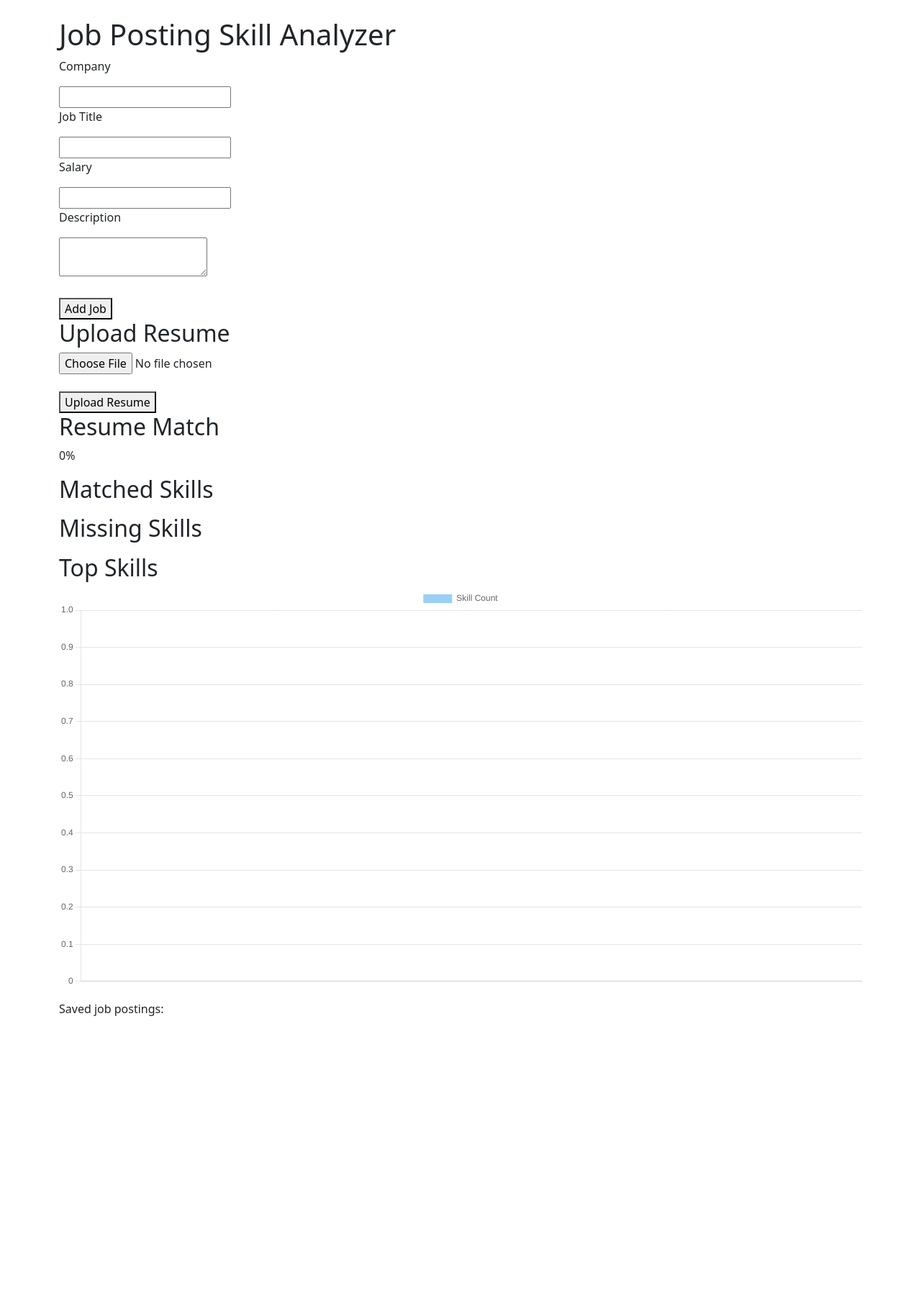
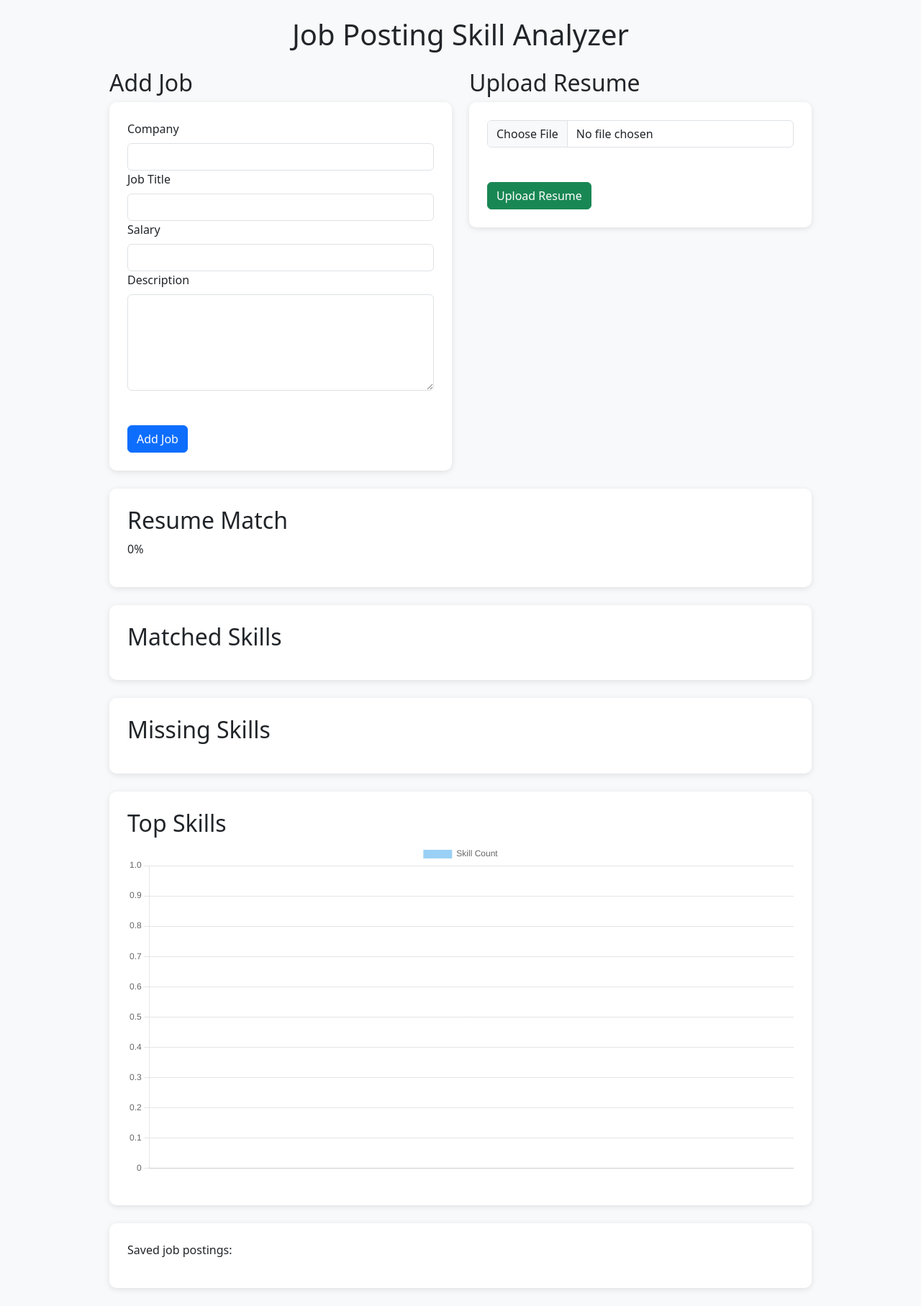
Before and after one commit to zajjhay19/job-posting-skill-analyzer, a Flask app: page / in a window 1280 px wide. Shown: the whole page at 72% size. Before the commit the page ends 1412 px from the top, so only its background shows below. Run offline with Flask 3, Linux system fonts and the light colour scheme; data that the repository does not hold is empty.

Commit message:
Ui Update

```diff
--- /dev/null
+++ b/static/style.css
@@ -0,0 +1,24 @@
+body{
+    background-color: #f8f9fa;;
+}
+
+.dashboard-card{
+
+    background-color: white;
+
+    padding: 25px;
+
+    border-radius: 10px;
+
+    box-shadow: 0px 2px 8px rgba( 0, 0, 0, 0.10);
+
+    margin-bottom: 25px;
+
+}
+
+/* Controls how wide the main page content can become. */
+.container {
+
+    max-width: 1000px;
+
+}
--- a/templates/index.html
+++ b/templates/index.html
@@ -7,79 +7,181 @@
     <meta charset="UTF-8">
 
     <!-- Makes the page responsive instead of displaying like a desktop page on mobile. -->
-    <meta name="viewport" content="width=device-width, initial-scale=1">
+    <meta
+        name="viewport"
+        content="width=device-width, initial-scale=1"
+    >
+
     <title>Job Posting Skill Analyzer</title>
 
     <!-- Loads Bootstrap's ready-made design classes. -->
     <link
         href="https://cdn.jsdelivr.net/npm/bootstrap@5.3.7/dist/css/bootstrap.min.css"
-        rel ="stylesheet"
+        rel="stylesheet"
     >
-    <!-- Loads Chart.js so the skills chart can still be created. -->
+
+    <!-- Loads the custom CSS file from the static folder. -->
+    <link
+        rel="stylesheet"
+        href="{{ url_for('static', filename='style.css') }}"
+    >
+
+    <!-- Loads Chart.js so the skills chart can be created. -->
     <script src="https://cdn.jsdelivr.net/npm/chart.js"></script>
 
 </head>
 
+<body>
 
-<body>
     <div class="container mt-4">
-    <h1>Job Posting Skill Analyzer</h1>
+
+        <h1 class="text-center mb-4">
+            Job Posting Skill Analyzer
+        </h1>
+
         {% with messages = get_flashed_messages() %}
 
             {% if messages %}
 
                 {% for message in messages %}
 
-                    <p>{{ message }}</p>
+                    <p>
+                        {{ message }}
+                    </p>
 
                 {% endfor %}
 
             {% endif %}
 
-        {%endwith %}
+        {% endwith %}
 
-        <form action="/add" method="POST">
+        <div class="row">
 
+            <div class="col-md-6">
 
-            <p>Company</p>
-            <input type="text" name="company" required>
+                <h2>
+                    Add Job
+                </h2>
 
-            <p>Job Title</p>
-            <input type="text" name="job_title" required>
+                <form
+                    action="/add"
+                    method="POST"
+                    class="dashboard-card"
+                >
 
-            <p>Salary</p>
-            <input type="text" name="salary" >
+                    <label class="form-label">
+                        Company
+                    </label>
 
-            <p>Description</p>
-            <textarea name="description" required></textarea>
+                    <input
+                        type="text"
+                        name="company"
+                        class="form-control"
+                        required
+                    >
+
+                    <label class="form-label">
+                        Job Title
+                    </label>
+
+                    <input
+                        type="text"
+                        name="job_title"
+                        class="form-control"
+                        required
+                    >
+
+                    <label class="form-label">
+                        Salary
+                    </label>
+
+                    <input
+                        type="text"
+                        name="salary"
+                        class="form-control"
+                        required
+                    >
+
+                    <label class="form-label">
+                        Description
+                    </label>
+
+                    <textarea
+                        name="description"
+                        class="form-control"
+                        rows="5"
+                        required
+                    ></textarea>
 
                     <br><br>
 
-            <button type="submit">Add Job</button>
+                    <button
+                        type="submit"
+                        class="btn btn-primary"
+                    >
+                        Add Job
+                    </button>
 
                 </form>
-    <h2>Upload Resume</h2>
 
-    <form action="/upload_resume"
+            </div>
+
+            <div class="col-md-6">
+
+                <h2>
+                    Upload Resume
+                </h2>
+
+                <form
+                    action="/upload_resume"
                     method="POST"
-            enctype="multipart/form-data">
+                    enctype="multipart/form-data"
+                    class="dashboard-card"
+                >
 
-            <input type="file" name="resume"  required>
+                    <input
+                        type="file"
+                        name="resume"
+                        class="form-control"
+                        required
+                    >
 
                     <br><br>
 
-            <button type="submit">
+                    <button
+                        type="submit"
+                        class="btn btn-success"
+                    >
                         Upload Resume
                     </button>
 
                 </form>
-    <h2>Resume Match</h2>
 
-    <p>{{ match_percentage }}%</p> <!--Displays the percentage of job market skills that are already on the resume.-->
+            </div>
 
-    <h2>Matched Skills</h2>
+        </div>
+
+
+        <div class="dashboard-card">
+
+        <h2>
+            Resume Match
+        </h2>
+
+        <!-- Displays the percentage of job market skills already found on the resume. -->
+        <p>
+            {{ match_percentage }}%
+        </p>
+
+        </div>
+
+         <div class="dashboard-card">
+        <h2>
+            Matched Skills
+        </h2>
 
         <ul>
+
             {% for skill in matched_skills %}
 
                 <li>
@@ -87,11 +189,19 @@
                 </li>
 
             {% endfor %}
+
         </ul>
 
-    <h2>Missing Skills</h2>
+        </div>
+
+        <div class="dashboard-card">
+
+        <h2>
+            Missing Skills
+        </h2>
 
         <ul>
+
             {% for skill in prioritized_missing_skills %}
 
                 <li>
@@ -99,51 +209,82 @@
                 </li>
 
             {% endfor %}
+
         </ul>
 
-    <h2>Top Skills</h2>
+        </div>
 
-    <canvas id = "skillsChart"></canvas>
+
+         <div class="dashboard-card">
+        <h2>
+            Top Skills
+        </h2>
+
+        <canvas id="skillsChart"></canvas>
 
         <ul>
+
             {% for skill in skill_counts %}
+
                 <li>
                     {{ skill["skill"] }} - {{ skill["count"] }}
                 </li>
+
             {% endfor %}
+
         </ul>
+        </div>
 
-    <p>Saved job postings:</p>
+        <div class="dashboard-card">
+        <p>
+            Saved job postings:
+        </p>
 
         <ul>
+
             {% for job in jobs %}
+
                 <li>
                     {{ job["company"] }} - {{ job["job_title"] }} - {{ job["salary"] }}
                 </li>
+
             {% endfor %}
+
         </ul>
-
+        </div>
 
         <script>
+
             const skillLabels = {{ skill_labels | tojson }};
 
             const skillData = {{ skill_data | tojson }};
 
-        const ctx = document.getElementById("skillsChart");
+            const ctx = document.getElementById(
+                "skillsChart"
+            );
 
-        new Chart(ctx, {
+            new Chart(
+                ctx,
+                {
                     type: "bar",
+
                     data: {
                         labels: skillLabels,
-                datasets:[{
+
+                        datasets: [
+                            {
                                 label: "Skill Count",
                                 data: skillData
-                }]
                             }
-        });
+                        ]
+                    }
+                }
+            );
+
         </script>
 
+    </div>
 
-    </div>
 </body>
+
 </html>
```
Lines whose indentation alone changed are shown as unchanged.
